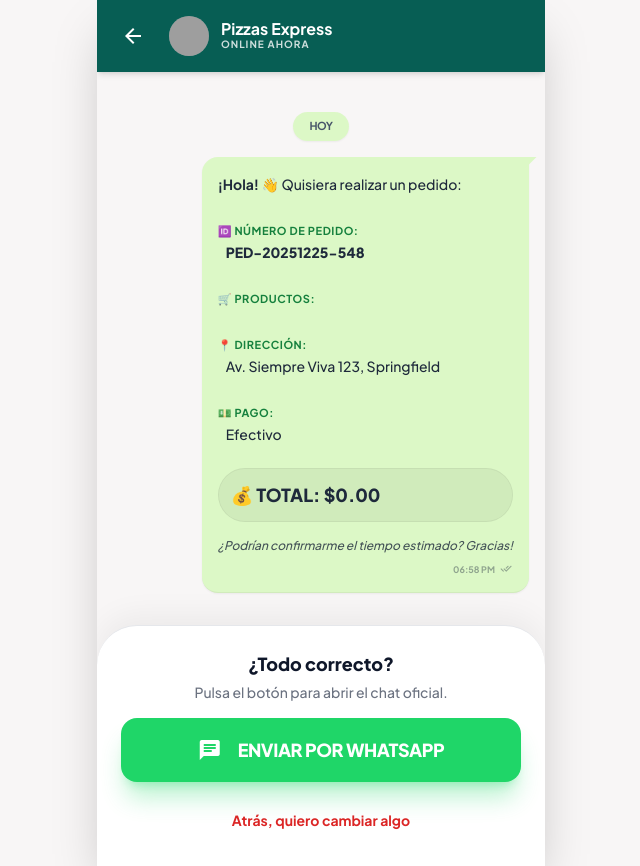
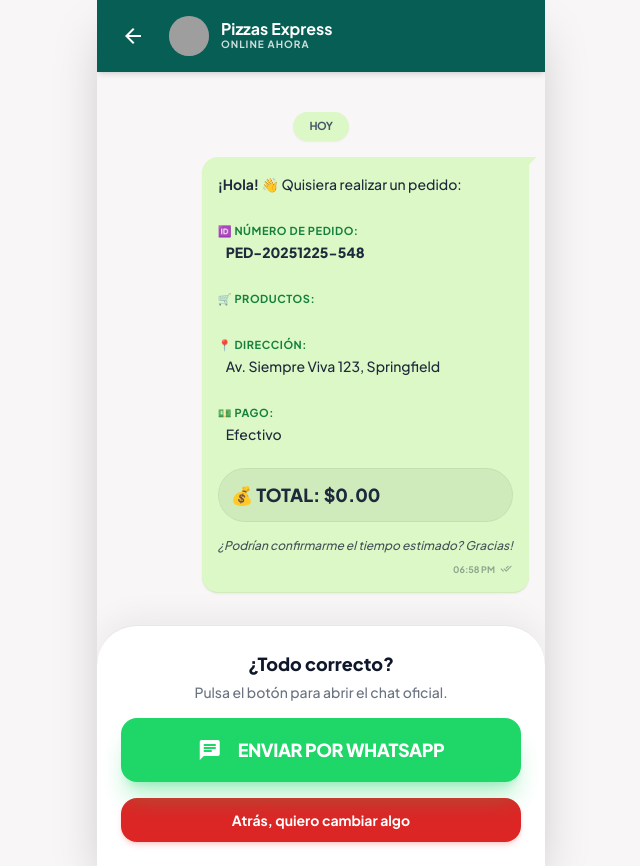
Before and after one commit to sebastianahumada1/Pizza-protot-po, a React (Vite) app: page /#/preview in a window 1280 px wide. Shown: the whole page, without its empty margins (319-959 px from the left). Built offline with nearby package versions, Linux system fonts and the light colour scheme; grey boxes are pictures that could not be loaded.

Commit message:
style: Convertir botón 'Atrás' en botón rojo con estilo completo

```diff
--- a/screens/PreviewScreen.tsx
+++ b/screens/PreviewScreen.tsx
@@ -135,7 +135,7 @@
 
           <button
             onClick={() => navigate('/summary')}
-            className="w-full py-3 text-red-600 dark:text-red-500 text-sm font-bold hover:text-red-700 dark:hover:text-red-400 transition-colors"
+            className="w-full py-3 px-4 bg-red-600 dark:bg-red-500 text-white text-sm font-bold rounded-2xl hover:bg-red-700 dark:hover:bg-red-600 active:scale-95 transition-all shadow-md shadow-red-500/20"
           >
             Atrás, quiero cambiar algo
           </button>
```
